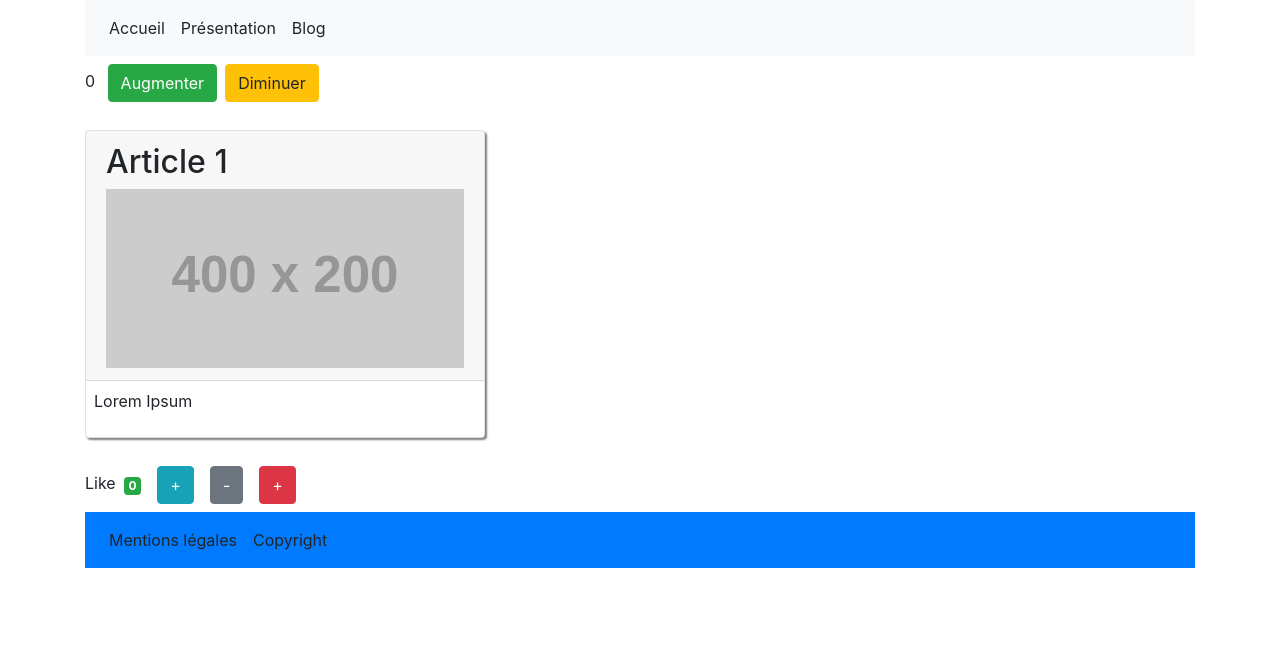
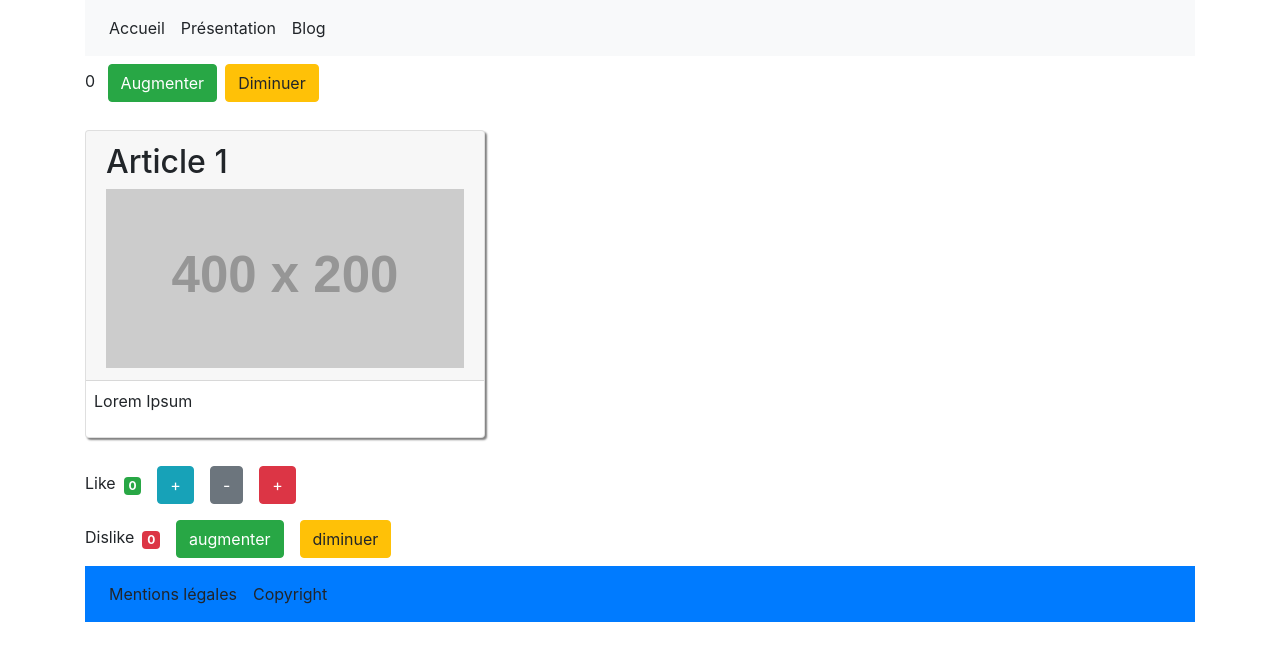
Before and after one commit to webdevproformation/react-j2-juin2020, a React (Create React App) app: page / in a window 1280 px wide. Shown: the top 660 px of the page. Built offline with nearby package versions, Linux system fonts and the light colour scheme.

Commit message:
correction Dislike

```diff
--- a/src/App.js
+++ b/src/App.js
@@ -14,6 +14,8 @@ import Footer from "./Footer";
 import Article from "./Article";
 import Like from "./Like";
 
+import Dislike from './Dislike';
+
 function App() {
   return (
     <div className="container">
@@ -21,6 +23,7 @@ function App() {
       <Compteur />
       <Article />
       <Like />
+      <Dislike />
       <Footer />
     </div>
   );
--- /dev/null
+++ b/src/Dislike.jsx
@@ -0,0 +1,35 @@
+import React, { Component } from 'react';
+
+class Dislike extends Component {
+    state = {
+        rating: 0
+    }
+    add = () => {
+        if (this.state.rating < 30) {
+            this.setState({
+                rating: this.state.rating + 2
+            });
+        }
+    }
+
+    decrease() {
+        if (this.state.rating > -20) {
+            this.setState({
+                rating: this.state.rating - 5
+            });
+        }
+    }
+
+    render() {
+        return (
+            <div>
+                Dislike
+                <span className="m-2 badge badge-danger">{this.state.rating}</span>
+                <button className="btn btn-success m-2 " onClick={this.add}>augmenter</button>
+                <button className="btn btn-warning m-2 " onClick={this.decrease.bind(this)}>diminuer</button>
+            </div>
+        );
+    }
+}
+
+export default Dislike;
--- a/src/Like.jsx
+++ b/src/Like.jsx
@@ -72,7 +72,6 @@ Dans le render
     bouton pour augmenter le rating
     bouton pour diminuer le rating (utiliser bootstrap pour le styliser)
 
-
     si vous cliquer augmenter => augmenter la valeur de rating de + 2 (maximum rating peut valeur 30)
     si vous cliquer diminuer => diminuer la valeur de rating de -5 (minimum rating peut valeur -20)
 
```
